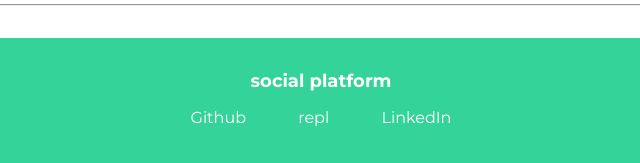
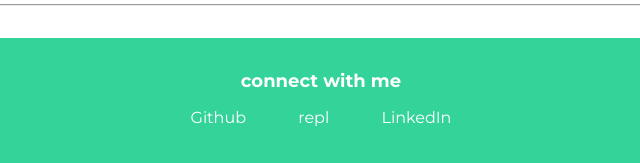
Before and after one commit to rabiya-basri/portfolio, a plain HTML site: page index.html in a window 1280 px wide. Shown: the part 1530-1693 px from the top of the page, 319-959 px from the left. Drawn offline with Linux system fonts and the light colour scheme.

Commit message:
style: updated footer

```diff
--- a/index.html
+++ b/index.html
@@ -60,7 +60,7 @@
     </section>
     <hr>
     <footer class="footer">
-        <div class="footer-header">social platform</div>
+        <div class="footer-header">connect with me</div>
         <ul class="social-links list-non-bullet">
             <li class="list-item-inline">
                 <a class="link" href="https://github.com/rabiya-basri">
```
Also changed, not shown: blogs.html (+1 -1 lines), projects.html (+1 -1 lines).
